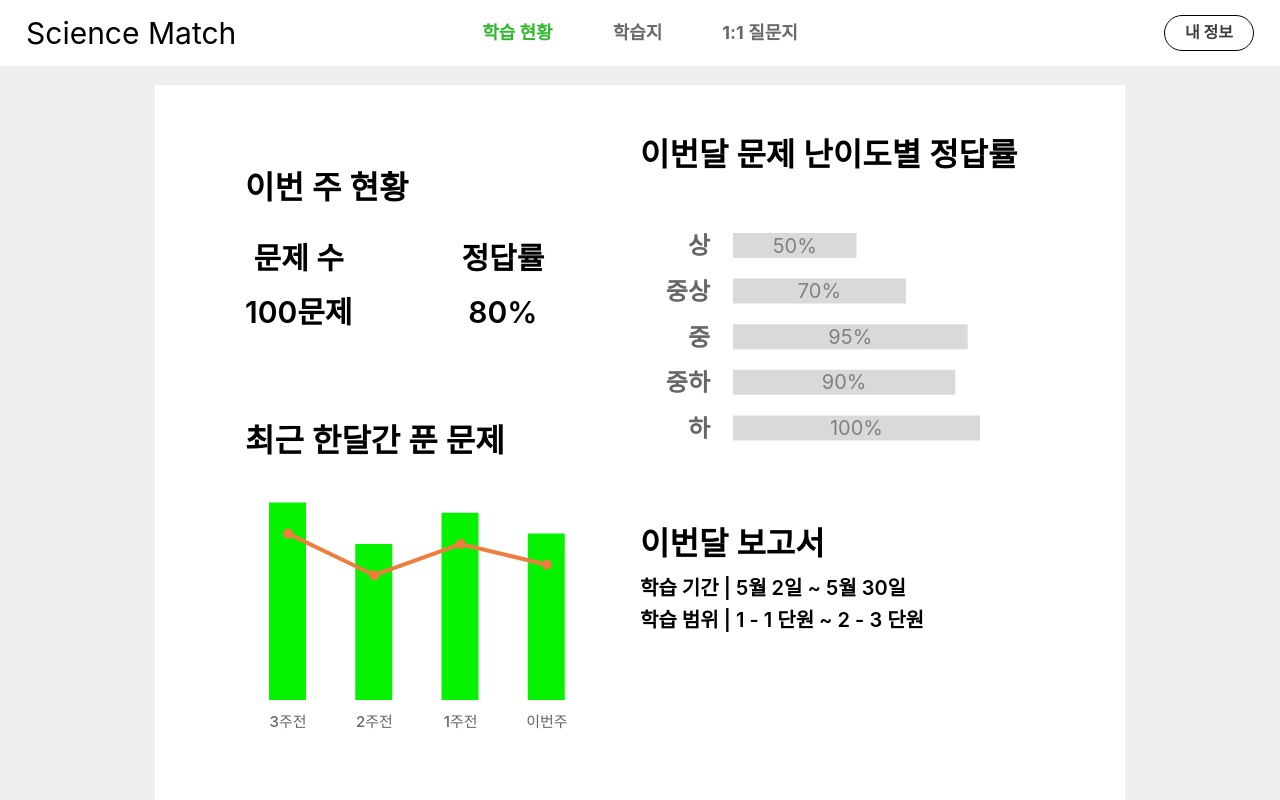
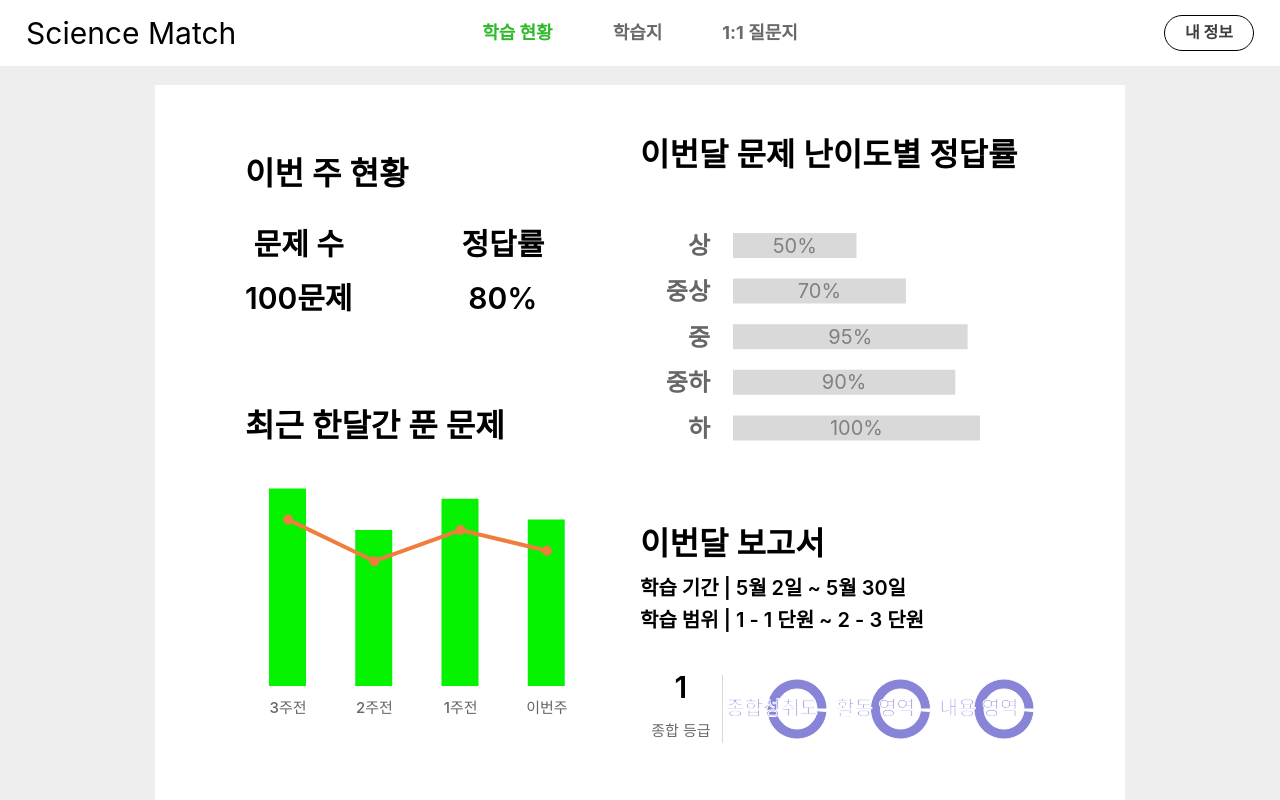
Before and after one commit to SCIENCE-MATCH/SCIENCE-MATCH-Client, a React (Create React App) app: page /student in a window 1280 px wide. Built offline with nearby package versions, Linux system fonts and the light colour scheme; no server answers.

Commit message:
feat: 파이 그래프 초안

```diff
--- /dev/null
+++ b/src/components/Student/LearningStatus/RightSide/MonthlyPieChart.jsx
@@ -0,0 +1,71 @@
+import React from "react";
+import { PieChart, Pie, ResponsiveContainer, LabelList } from "recharts";
+
+const data_1 = [{ name: "종합성취도", value: 95 }];
+const data_2 = [{ name: "활동 영역", value: 100 }];
+const data_3 = [{ name: "내용 영역", value: 98 }];
+
+const MonthlyPieChart = () => {
+  return (
+    <ResponsiveContainer width="100%" height="100%">
+      <PieChart>
+        <Pie
+          data={data_1}
+          cx="20%"
+          cy="50%"
+          innerRadius={20}
+          outerRadius={30}
+          fill="#8884d8"
+          paddingAngle={5}
+          dataKey="value"
+          nameKey="name"
+          isAnimationActive={false}
+        >
+          <LabelList
+            dataKey="name"
+            position="bottom"
+            style={{ fontSize: "20px", fontWeight: "500", lineHeight: "24.2px" }}
+          />
+        </Pie>
+
+        <Pie
+          data={data_2}
+          cx="50%"
+          innerRadius={20}
+          outerRadius={30}
+          fill="#8884d8"
+          paddingAngle={5}
+          dataKey="value"
+          nameKey="name"
+          isAnimationActive={false}
+        >
+          <LabelList
+            dataKey="name"
+            position="bottom"
+            style={{ fontSize: "20px", fontWeight: "500", lineHeight: "24.2px" }}
+          />
+        </Pie>
+
+        <Pie
+          data={data_3}
+          cx="80%"
+          innerRadius={20}
+          outerRadius={30}
+          fill="#8884d8"
+          paddingAngle={5}
+          dataKey="value"
+          nameKey="name"
+          isAnimationActive={false}
+        >
+          <LabelList
+            dataKey="name"
+            position="bottom"
+            style={{ fontSize: "20px", fontWeight: "500", lineHeight: "24.2px" }}
+          />
+        </Pie>
+      </PieChart>
+    </ResponsiveContainer>
+  );
+};
+
+export default MonthlyPieChart;
--- a/src/components/Student/LearningStatus/RightSide/MonthlyReport.jsx
+++ b/src/components/Student/LearningStatus/RightSide/MonthlyReport.jsx
@@ -1,6 +1,7 @@
 import React from "react";
 import styled from "styled-components";
 import HorizontalBarChart from "./HorizontalBarChart";
+import MonthlyPieChart from "./MonthlyPieChart";
 
 const MonthlyReport = () => {
   return (
@@ -18,7 +19,14 @@ const MonthlyReport = () => {
           <St.Contents>학습 범위 | 1 - 1 단원 ~ 2 - 3 단원</St.Contents>
         </St.ContentsWrapper>
 
-        {/* 피그마 상에서 그래프 들어가는 부분 */}
+        <St.ReportWrapper>
+          <St.GradeWrapper>
+            <St.Grade>1</St.Grade>
+            <St.Label>종합 등급</St.Label>
+          </St.GradeWrapper>
+
+          <MonthlyPieChart />
+        </St.ReportWrapper>
       </St.MonthlyReportWrapper>
     </St.Wrapper>
   );
@@ -54,9 +62,6 @@ const St = {
     display: flex;
     flex-direction: column;
 
-    // 추후 사라져야 할 부분 ! (그래프 들어갈 공간 띄워둠)
-    margin-bottom: 14rem;
-
     gap: 1.3rem;
   `,
 
@@ -72,4 +77,35 @@ const St = {
     font-size: 2rem;
     line-height: 2.42rem;
   `,
+
+  ReportWrapper: styled.div`
+    display: grid;
+    grid-template-columns: 0.7fr 3fr;
+    align-items: center;
+
+    margin-top: 3rem;
+  `,
+
+  GradeWrapper: styled.div`
+    display: flex;
+    flex-direction: column;
+    align-items: center;
+
+    border-right: 0.1rem solid ${({ theme }) => theme.colors.logoutBtn};
+
+    gap: 2rem;
+  `,
+
+  Grade: styled.p`
+    font-weight: 600;
+    font-size: 3rem;
+    line-height: 2.42rem;
+  `,
+
+  Label: styled.p`
+    color: ${({ theme }) => theme.colors.headerLi};
+    font-weight: 400;
+    font-size: 1.5rem;
+    line-height: 2.42rem;
+  `,
 };
```
